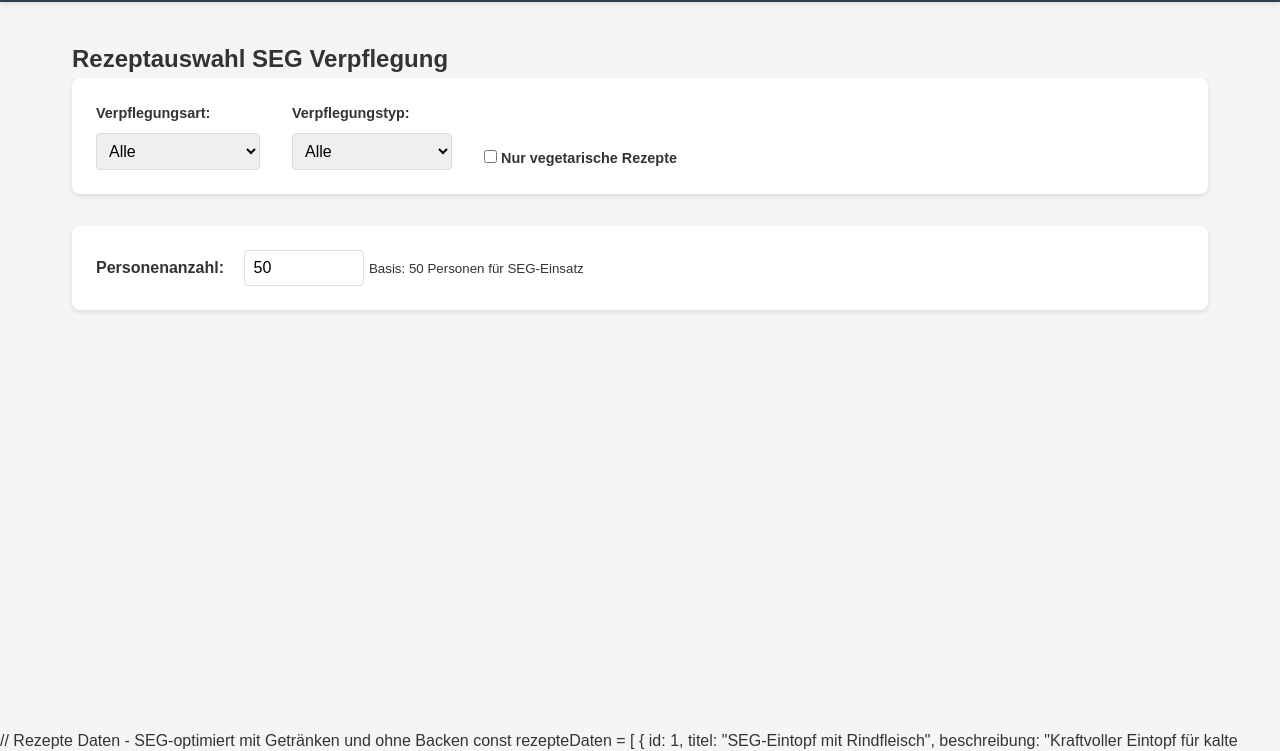
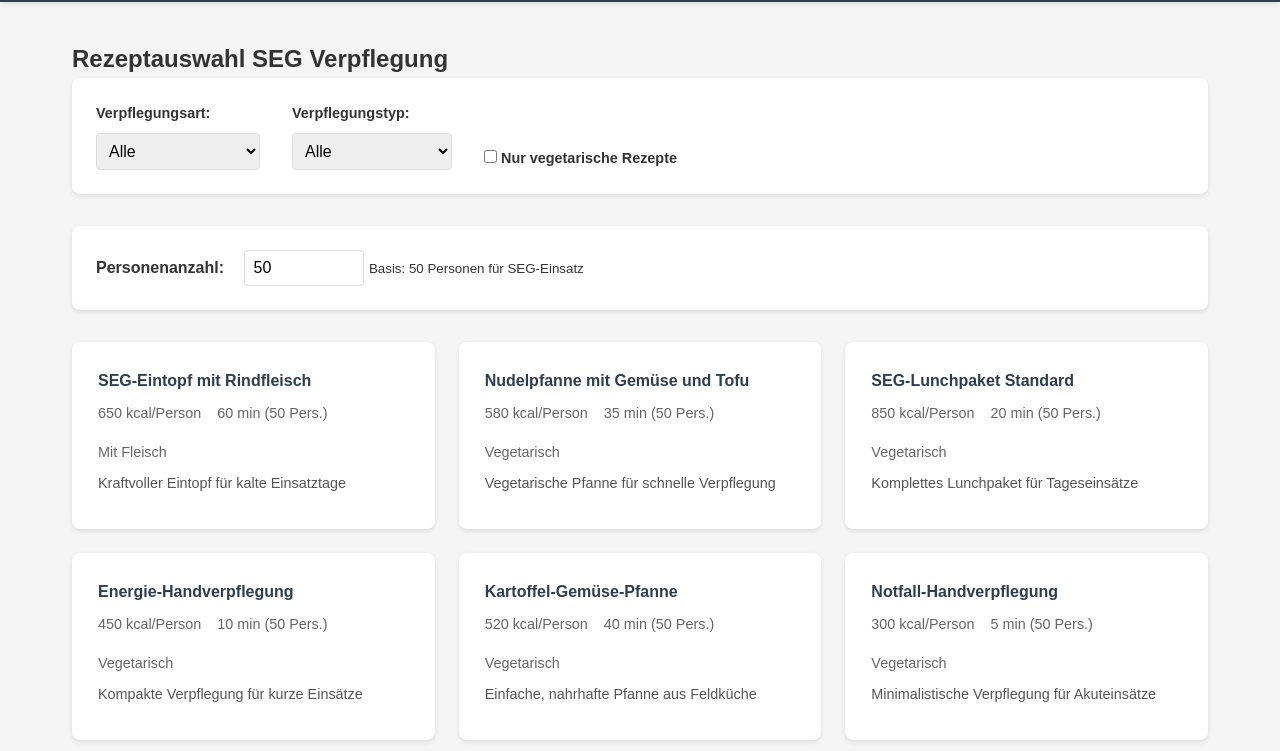
Before and after one commit to Beeking2012/Testversion-Verpflegung, a plain HTML site: page index.html in a window 1280 px wide. Shown: the part 72-823 px from the top of the page. Drawn offline with Linux system fonts and the light colour scheme.

Commit message:
Update index.html

```diff
--- a/index.html
+++ b/index.html
@@ -632,6 +632,7 @@
     <div id="druck-rezept-container" class="druck-container" style="display: none;"></div>
     <div id="druck-einkaufsliste-container" class="druck-container" style="display: none;"></div>
 
+    <script>
         // Rezepte Daten - SEG-optimiert mit Getränken und ohne Backen
         const rezepteDaten = [
             {
@@ -969,7 +970,7 @@
                     { menge: 50, einheit: "g", name: "Pfeffer" }
                 ],
                 zubereitung: [
-                    "Spätzle in kochendem Salzwasser al dente kochen",
+                    "Spätzle in kochendem Salzwater al dente kochen",
                     "Abgießen und gut abtropfen lassen",
                     "Butter in großen Pfannen schmelzen",
                     "Spätzle darin schwenken",
```
